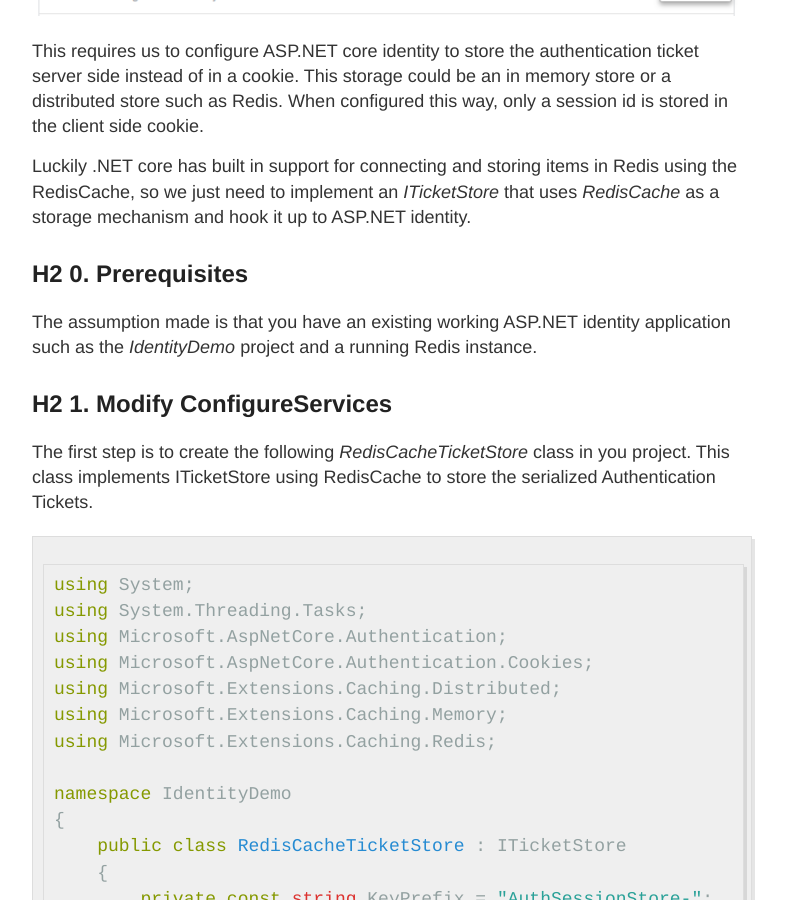
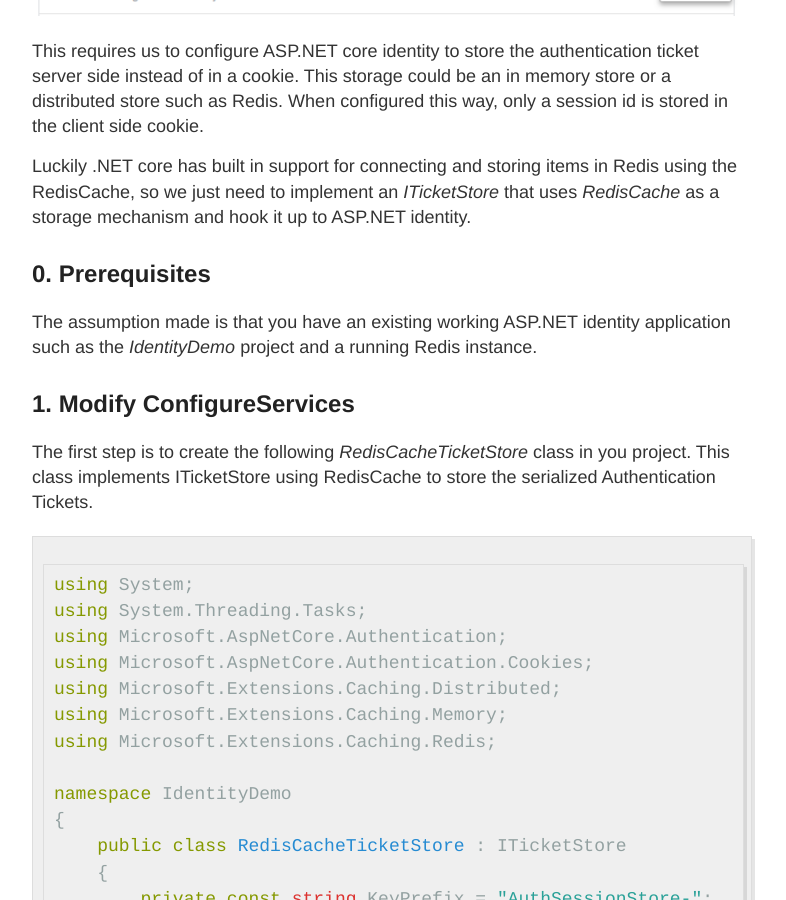
Before and after one commit to mikerussellnz/mikerussellnz.github.io, a Jekyll site: the page built from _posts/2018-2-1-.NET-Core-Auth-Ticket-Redis.md, in a window 1280 px wide and 900 px high, scrolled down 998 px. Shown: the whole window, without its empty margins (248-1034 px from the left). Built offline with Jekyll 4.4.1, drawn with Linux system fonts in a browser that asks for light colours; some of the changed text lies outside the part shown.

````diff
--- a/_posts/2018-2-1-.NET-Core-Auth-Ticket-Redis.md
+++ b/_posts/2018-2-1-.NET-Core-Auth-Ticket-Redis.md
@@ -27,11 +27,11 @@ This requires us to configure ASP.NET core identity to store the authentication
 
 Luckily .NET core has built in support for connecting and storing items in Redis using the RedisCache, so we just need to implement an *ITicketStore* that uses *RedisCache* as a storage mechanism and hook it up to ASP.NET identity.
 
-## H2 0. Prerequisites
+## 0. Prerequisites
 
 The assumption made is that you have an existing working ASP.NET identity application such as the *IdentityDemo* project and a running Redis instance.
 
-## H2 1. Modify ConfigureServices
+## 1. Modify ConfigureServices
 
 The first step is to create the following *RedisCacheTicketStore* class in you project.  This class implements ITicketStore using RedisCache to store the serialized Authentication Tickets.
 
@@ -105,7 +105,7 @@ namespace IdentityDemo
 }
 ```
 
-## H2 2. Modify ConfigureServices
+## 2. Modify ConfigureServices
 
 Next, in your ConfigureServices just below the call to "services.AddIdentity" configure ASP.NET identity to use the new RedisTicketStore replacing the address and port number with the address and port of your Redis server.
 
@@ -119,6 +119,6 @@ services.ConfigureApplicationCookie(opts =>
 
 ```
 
-## H2 3. Start your app and test.
+## 3. Start your app and test.
 
 Start up your application and log in.  Login should work and everything should be working as normal.  Use a tool like *redis-cli* to check and see the auth ticket stored in Redis.  Try deleting the key from Redis and notice the application is logged out.  That's it you have sessions stored in Redis.
````
